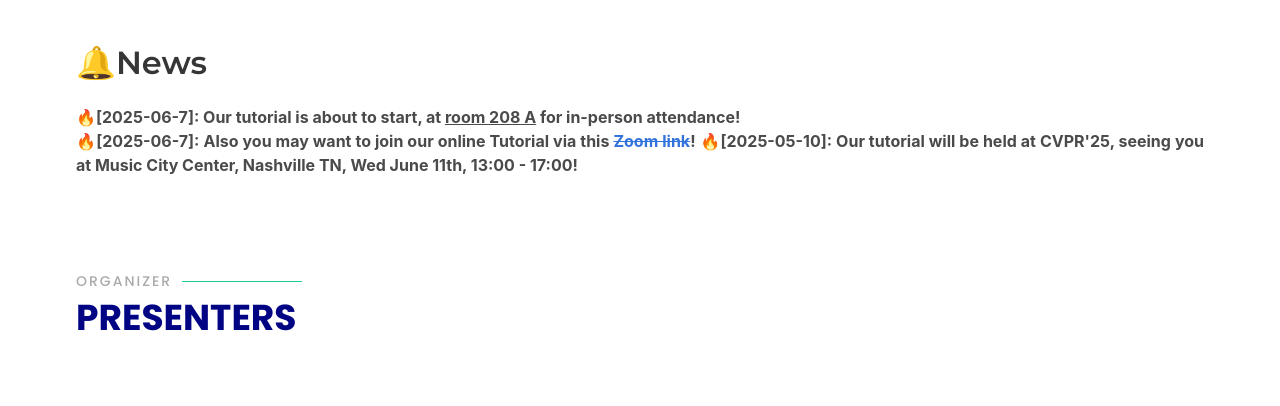
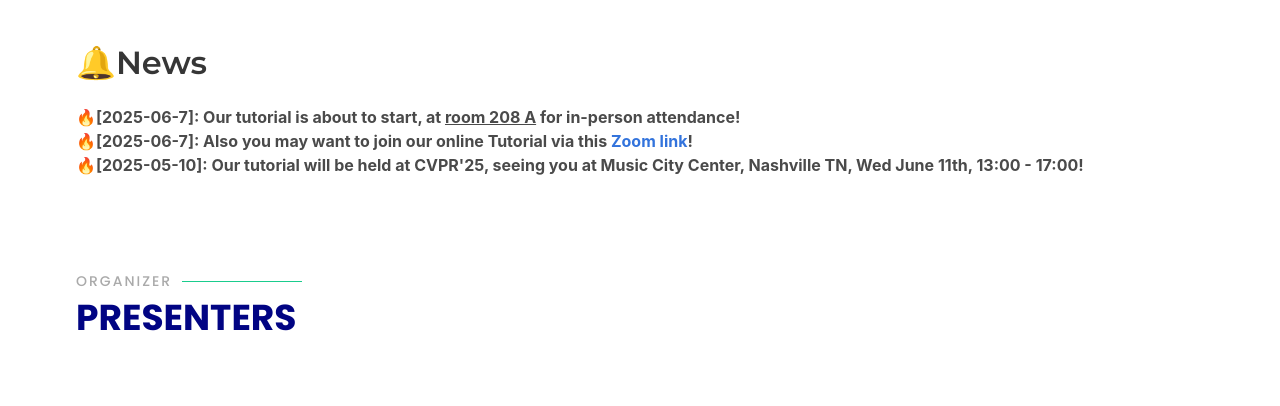
Before and after one commit to MLLM2024/CVPR2025, a plain HTML site: page index.html in a window 1280 px wide. Shown: the part 862-1268 px from the top of the page. Drawn offline with Linux system fonts and the light colour scheme.

Commit message:
Update index.html

```diff
--- a/index.html
+++ b/index.html
@@ -155,8 +155,8 @@
 <!--            <b>🔥[2024-06-19]: You can now visit the video record of the tutorial at <a href="https://www.youtube.com/watch?v=pHBT3zXxQX8">Youtube</a>!</b><br>-->
 <!--            <b>🔥[2024-06-19]: We have released all the slides!</b><br>-->
            <b>🔥[2025-06-7]: Our tutorial is about to start, at <u>room 208 A</u> for in-person attendance!</b><br>
-           <b>🔥[2025-06-7]: Also you may want to join our online Tutorial via this <a href="#"><s>Zoom link</s></a>!</b>
-            <b>🔥[2025-05-10]: Our tutorial will be held at CVPR'25, seeing you at Music City Center, Nashville TN, Wed June 11th, 13:00 - 17:00!</b><br>
+           <b>🔥[2025-06-7]: Also you may want to join our online Tutorial via this <a href="#">Zoom link</a>!</b><br>
+           <b>🔥[2025-05-10]: Our tutorial will be held at CVPR'25, seeing you at Music City Center, Nashville TN, Wed June 11th, 13:00 - 17:00!</b><br>
           </p>
           <br>
        </div>
```
